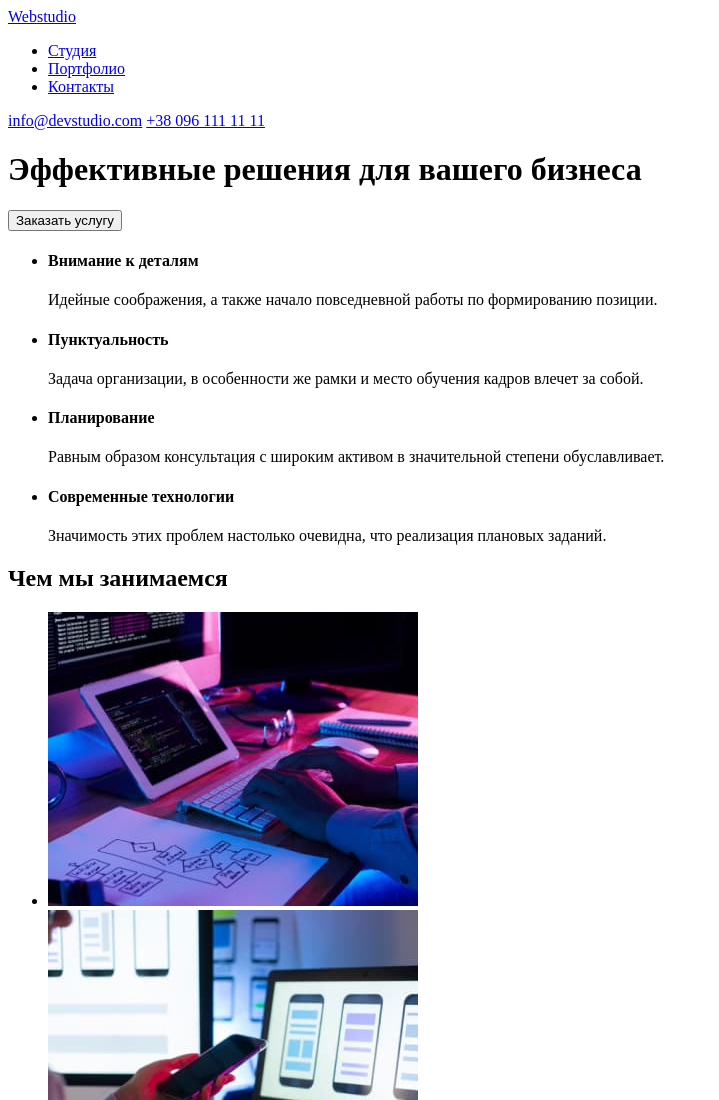
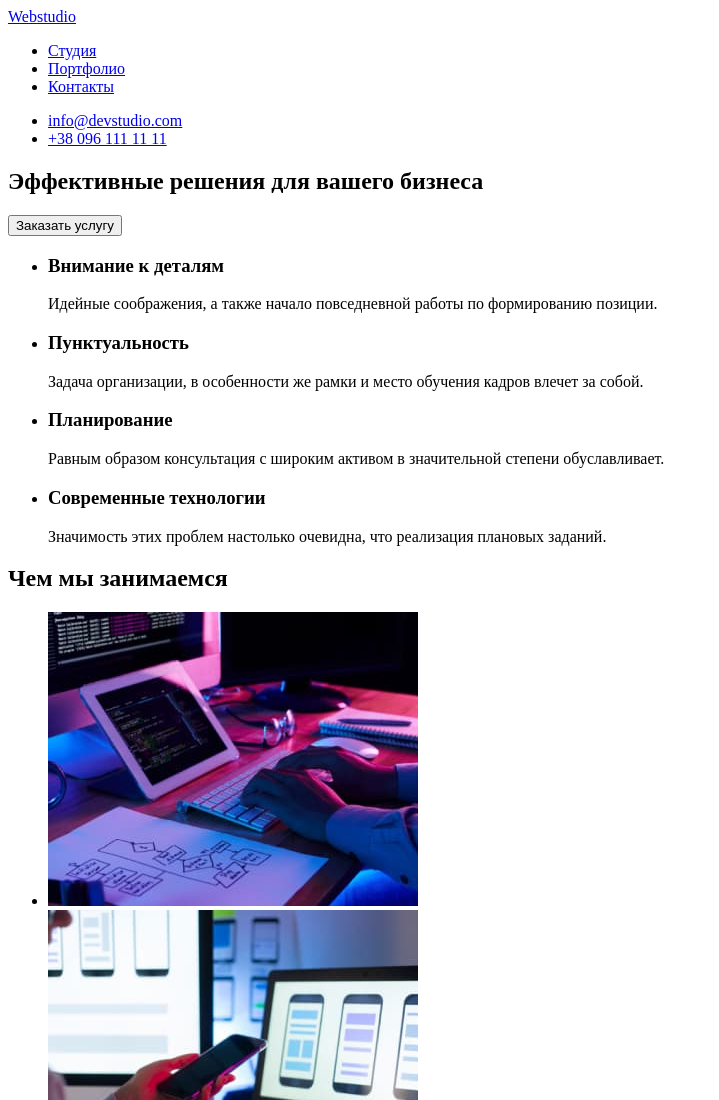
Before and after one commit to DimaLitvinenko/goit-markup-hw-01, a plain HTML site: page index.html in a window 1280 px wide. Shown: the top 1100 px of the page, without its empty margins (0-719 px from the left). Drawn offline with Linux system fonts and the light colour scheme.

Commit message:
changed code

```diff
--- a/index.html
+++ b/index.html
@@ -20,32 +20,34 @@
                 <li><a href="#!">Контакты</a></li>
             </ul>
         </nav>
-        <a href="mailto:info@devstudio.com">info@devstudio.com</a>
-        <a href="tel:+380961111111">+38 096 111 11 11</a>
-        <div>
-            <h1>Эффективные решения для вашего бизнеса</h1>
-            <button type="button">Заказать услугу</button>
-        </div>
+        <ul>
+            <li><a href="mailto:info@devstudio.com">info@devstudio.com</a></li>
+            <li><a href="tel:+380961111111">+38 096 111 11 11</a></li>
+        </ul>
     </header>
 
     <main>
-        <div>
+            <section>
+                <h1>Эффективные решения для вашего бизнеса</h1>
+                <button type="button">Заказать услугу</button>
+            </section>
+
             <section>
                 <ul>
                     <li>
-                        <h4>Внимание к деталям</h4>
+                        <h3>Внимание к деталям</h3>
                         <p>Идейные соображения, а также начало повседневной работы по формированию позиции.</p>
                     </li>
                     <li>
-                        <h4>Пунктуальность</h4>
+                        <h3>Пунктуальность</h3>
                         <p>Задача организации, в особенности же рамки и место обучения кадров влечет за собой.</p>
                     </li>
                     <li>
-                        <h4>Планирование</h4>
+                        <h3>Планирование</h3>
                         <p>Равным образом консультация с широким активом в значительной степени обуславливает.</p>
                     </li>
                     <li>
-                        <h4>Современные технологии</h4>
+                        <h3>Современные технологии</h3>
                         <p>Значимость этих проблем настолько очевидна, что реализация плановых заданий.</p>
                     </li>
                 </ul>
@@ -64,34 +66,33 @@
                 <h2>Наша команда</h2>
                 <ul>
                     <li>
-                    <img width="270" height="260" src="./img/teambox1.jpg" alt="Product Designer">
+                        <img width="270" height="260" src="./img/teambox1.jpg" alt="Product Designer">
                         <h3>Игорь Демьяненко</h3>
                         <p lang="en">Product Designer</p>
                     </li>
                     <li>
-                    <img width="270" height="260" src="./img/teambox2.jpg" alt="Frontend Developer">
+                        <img width="270" height="260" src="./img/teambox2.jpg" alt="Frontend Developer">
                         <h3>Ольга Репина</h3>
                         <p lang="en">Frontend Developer</p>
                     </li>
                     <li>
-                    <img width="270" height="260" src="./img/teambox3.jpg" alt="Marketing">
+                        <img width="270" height="260" src="./img/teambox3.jpg" alt="Marketing">
                         <h3>Николай Тарасов</h3>
                         <p lang="en">Marketing</p>
                     </li>
                     <li>
-                    <img width="270" height="260" src="./img/teambox4.jpg" alt="UI Designer">
+                        <img width="270" height="260" src="./img/teambox4.jpg" alt="UI Designer">
                         <h3>Михаил Ермаков</h3>
                         <p lang="en">UI Designer</p>
                     </li>
                 </ul>
             </section>
-        </div>
     </main>
 
     <footer>
         <a href="#!"><span>Web</span>studio</a>
         <address>
-           <p>г. Киев, пр-т Леси Украинки, 26</p>
+            <p>г. Киев, пр-т Леси Украинки, 26</p>
 
             <ul>
                 <li><a href="mailto:info@devstudio.com">info@devstudio.com</a></li>
```
